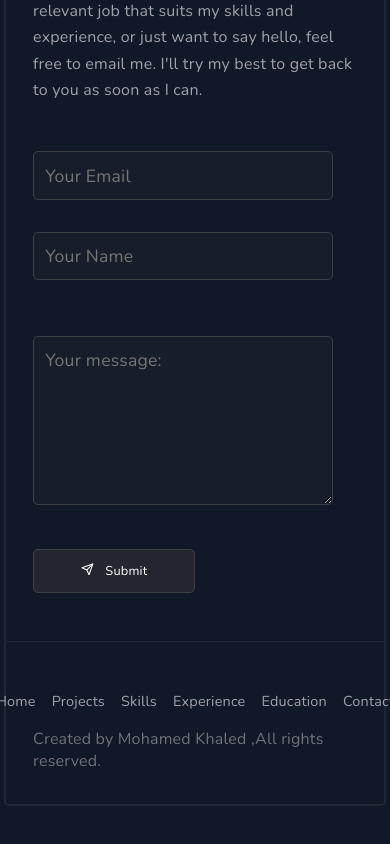
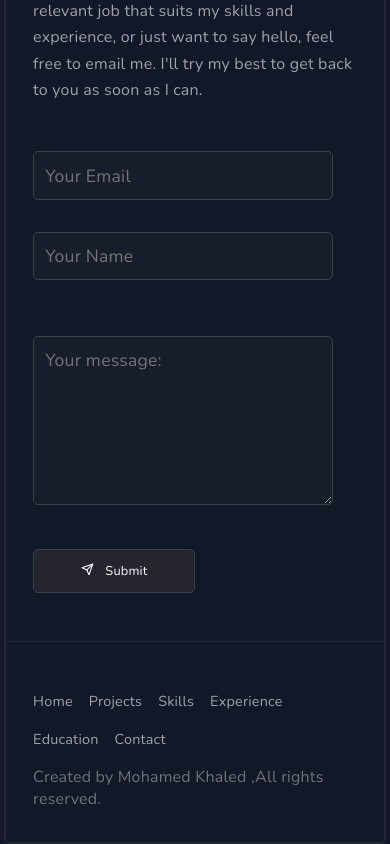
Before and after one commit to Mohamed-khaled0/My-Portfolio-ReactJS, a React (Vite) app: page / in a window 390 px wide. Shown: the part 7275-8119 px from the top of the page. Before the commit the page ends 8081 px from the top, so only its background shows below. Built offline with nearby package versions, Linux system fonts and the light colour scheme.

Commit message:
fix the footer in 500px

```diff
--- a/src/components/9-footer/footer.css
+++ b/src/components/9-footer/footer.css
@@ -34,9 +34,17 @@ footer.flex p {
 }
 
 /* 5. Responsive Styles for Footer */
-@media (max-width: 800px) {
+@media (max-width: 900px) {
     footer.flex {
         flex-direction: column;
         gap: 1rem;
+        flex-wrap: wrap;
     }
 }
+@media (max-width: 500px) {
+    footer ul.flex {
+        flex-direction: row;
+        flex-wrap: wrap;
+
+    }
+}
```
